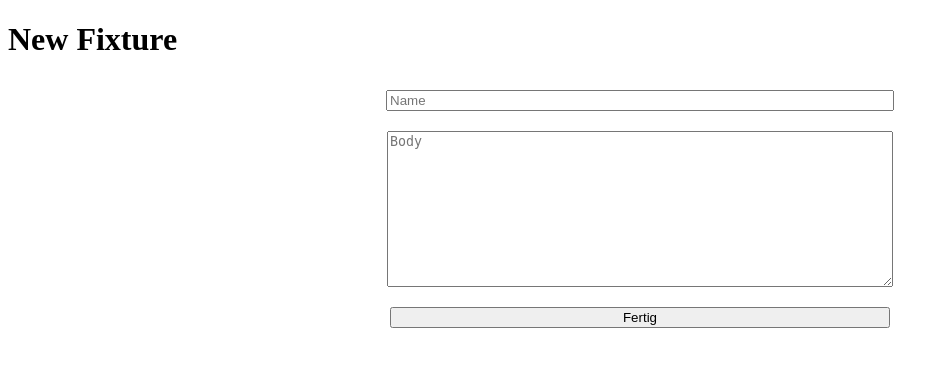
After one commit to wyattwas/novalighting, a PHP site: page /management/new-post.php in a window 1280 px wide. The commit adds this page. Shown: the top 367 px of the page, without its empty margins (0-949 px from the left). Run offline with PHP 8.4, Linux system fonts and the light colour scheme.

Commit message:
add function for post creation

```diff
--- a/management/new-fixture.php
+++ b/management/new-fixture.php
@@ -1,7 +1,6 @@
 <?php
 require('../database.php');
 
-// Check if image file is a actual image or fake image
 if (isset($_POST["submit"])) {
     $name_fixture = $_POST["name"];
     $description_fixture = $_POST["description"];
--- /dev/null
+++ b/management/new-post.php
@@ -0,0 +1,26 @@
+<?php
+require('../database.php');
+
+if (isset($_POST["submit"])) {
+    $name_post = $_POST["name"];
+    $body_post = $_POST["body"];
+
+    $query_fixture = "INSERT INTO posts (idpost, name, body) values (0, '$name_post', '$body_post')";
+    $stmt = PDO->query($query_fixture);
+}
+?>
+<!DOCTYPE html>
+<html>
+<head>
+    <link rel="stylesheet" type="text/css" href="../css/select-images.css">
+</head>
+<body>
+<h1>New Fixture</h1>
+<form action="?tab=new-post" method="post" enctype="multipart/form-data">
+    <input type="text" name="name" id="name" maxlength="200" placeholder="Name" required>
+    <textarea name="body" id="body" cols="30" rows="10" maxlength="1000"
+              placeholder="Body" required></textarea>
+    <input type="submit" value="Fertig" name="submit">
+</form>
+</body>
+</html>
--- a/management/verwalten.php
+++ b/management/verwalten.php
@@ -54,6 +54,7 @@ $tab = $_GET['tab'];
     <ul>
         <li><a href="?tab=manage">Manage</a></li>
         <li><a href="?tab=new-fixture">New Fixture</a></li>
+        <li><a href="?tab=new-post">New Post</a></li>
         <li><a href="?tab=upload-image">New Image</a></li>
     </ul>
 </nav>
```
